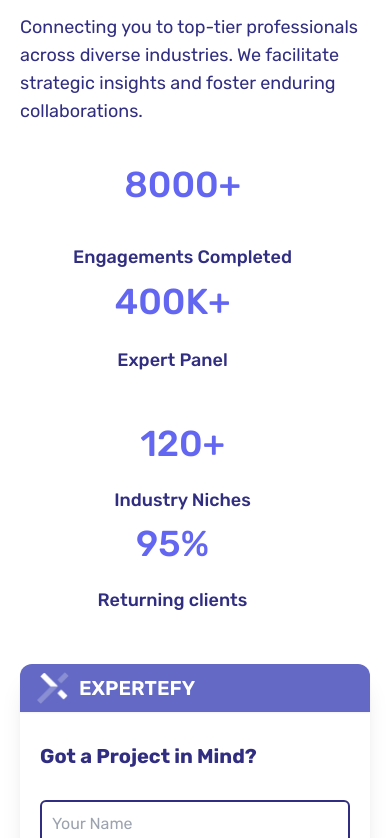
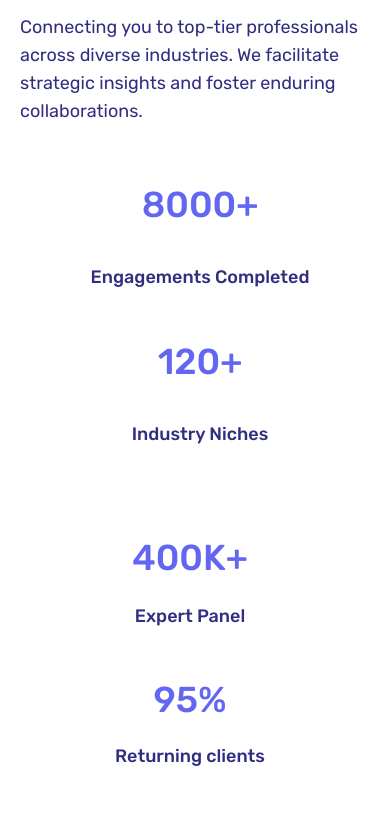
Before and after one commit to NasirBaigIT/expertefy-react, a React (Create React App) app: page / in a window 390 px wide. Shown: the part 3960-4798 px from the top of the page. Built offline with nearby package versions, Linux system fonts and the light colour scheme.

Commit message:
fixing home page responsiveness

```diff
--- a/src/components/Home/Form/form.js
+++ b/src/components/Home/Form/form.js
@@ -28,9 +28,9 @@
                 collaborations.
               </p>
 
-              <div className="form-left-section lg:ml-auto">
+              <div className="lg:form-left-section lg:ml-auto">
                 <div className="flex justify-between mt-24 max-md:flex-col max-md:mt-10">
-                  <section className="flex flex-col font-medium text-center max-md:ml-2.5">
+                  <section className="flex flex-col font-medium text-center max-md:ml-2.5 max-md:my-5">
                     <h2 className="text-6xl leading-10 text-indigo-500 max-md:text-4xl">
                       8000+
                     </h2>
@@ -38,7 +38,18 @@
                       Engagements Completed
                     </p>
                   </section>
-                  <section className="flex flex-col font-medium text-center max-md:mr-2.5">
+                  <section className="flex flex-col font-medium text-center max-md:ml-2.5 max-md:my-5 lg:ml-24">
+                    <h2 className="text-6xl leading-10 text-indigo-500 max-md:text-4xl">
+                      120+
+                    </h2>
+                    <p className="mt-7 text-lg text-indigo-900 leading-[48.06px]">
+                      Industry Niches
+                    </p>
+                  </section>
+                </div>
+
+                <div className="flex justify-between mt-28 max-md:flex-col max-md:mt-10">
+                  <section className="flex flex-col font-medium text-center max-md:mr-2.5 max-md:my-5">
                     <h2 className="text-6xl leading-10 text-indigo-500 max-md:text-4xl">
                       400K+
                     </h2>
@@ -46,18 +57,7 @@
                       Expert Panel
                     </p>
                   </section>
-                </div>
-
-                <div className="flex justify-between mt-28 max-md:flex-col max-md:mt-10">
-                  <section className="flex flex-col font-medium text-center max-md:ml-2.5">
-                    <h2 className="text-6xl leading-10 text-indigo-500 max-md:text-4xl">
-                      120+
-                    </h2>
-                    <p className="mt-3 text-lg text-indigo-900 leading-[48.06px]">
-                      Industry Niches
-                    </p>
-                  </section>
-                  <section className="flex flex-col font-medium text-center max-md:mr-2.5">
+                  <section className="flex flex-col font-medium text-center max-md:mr-2.5 max-md:my-5">
                     <h2 className="self-center text-6xl leading-10 text-indigo-500 max-md:text-4xl">
                       95%
                     </h2>
--- a/src/components/Home/Services/industryCapabilities.js
+++ b/src/components/Home/Services/industryCapabilities.js
@@ -137,7 +137,7 @@
         </div>
         <section className="text-lg font-medium text-center text-indigo-900 capitalize total-available-width">
           {chunkArray(serviceCards, chunkSize).map((chunk, rowIndex) => (
-            <div key={rowIndex} className="flex justify-center mt-5">
+            <div key={rowIndex} className="flex md:justify-center mt-5">
               {chunk.map((card, index) => (
                 <ServiceCard key={index} {...card} />
               ))}
```
